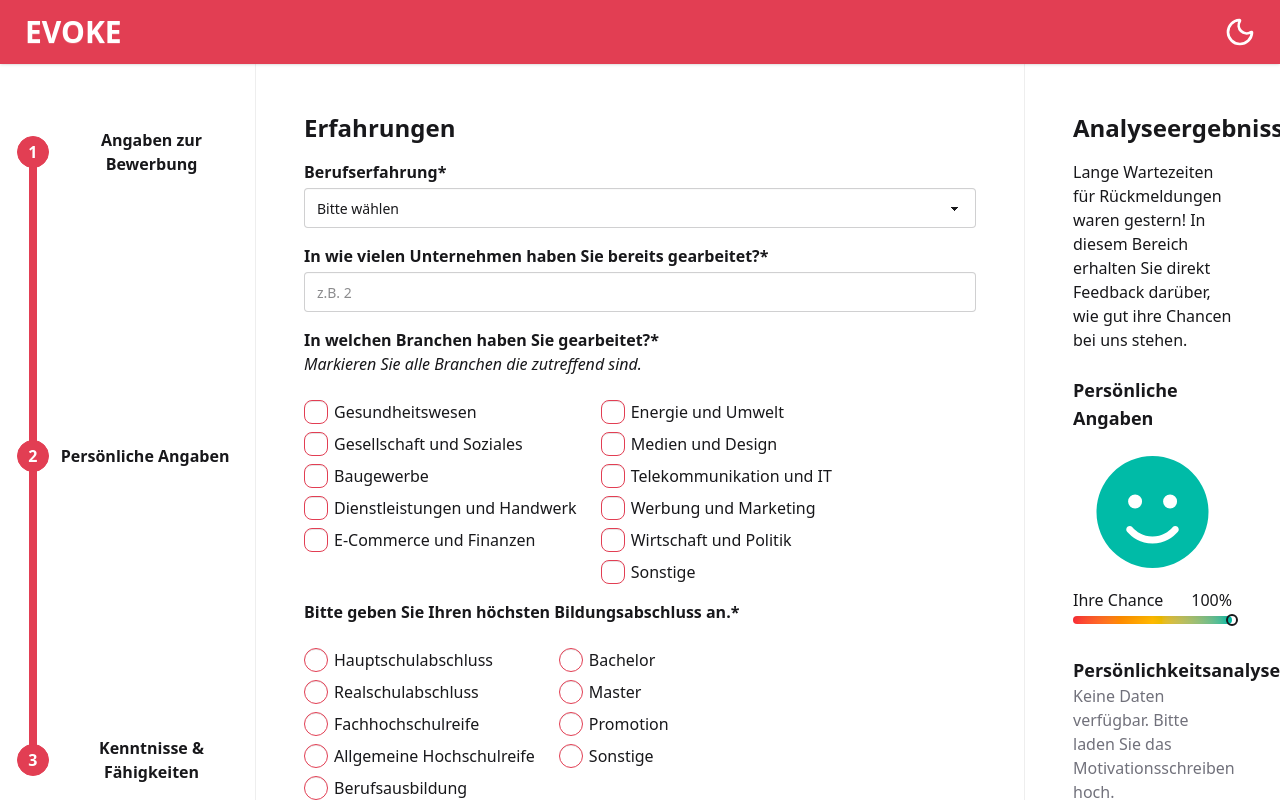
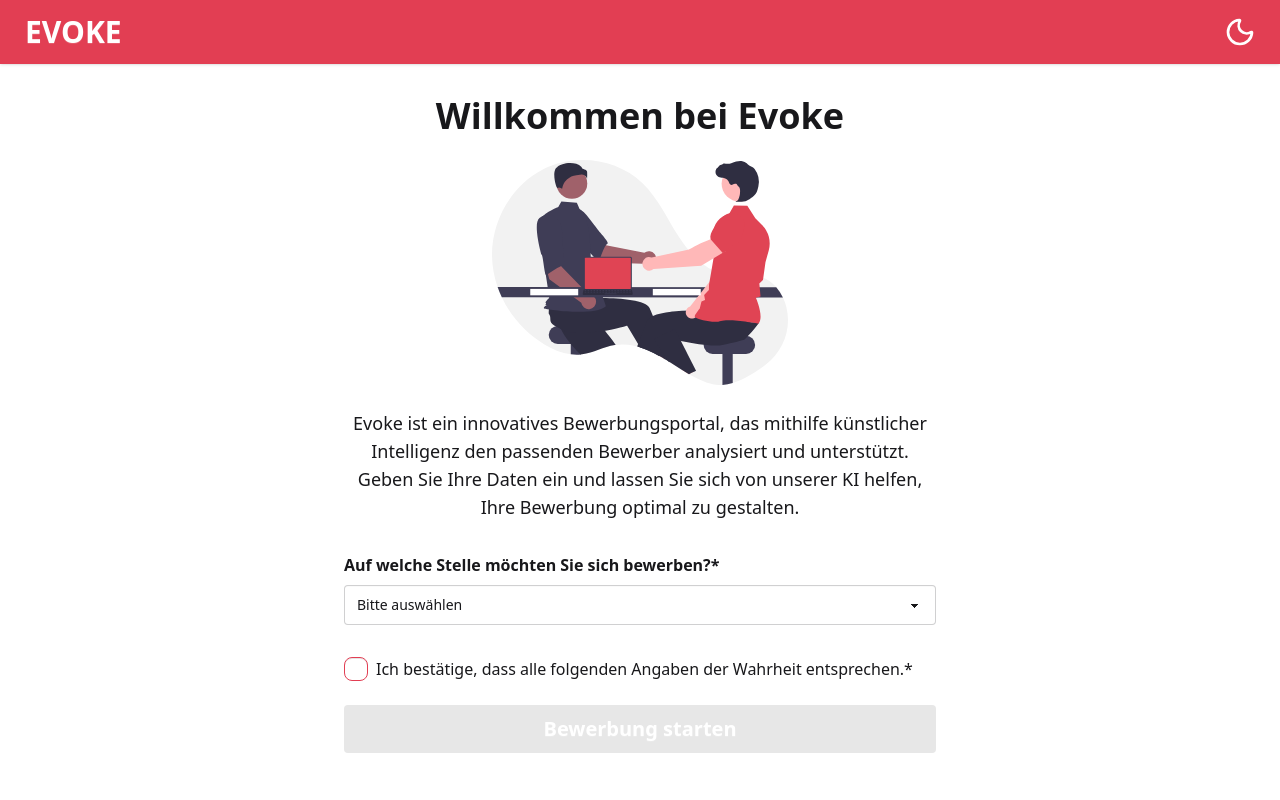
Before and after one commit to michellewrg/MotEmot, a React (Vite) app in the folder ki-bewerbung-check/: page / in a window 1280 px wide. Shown: the top 800 px of the page. Built offline with nearby package versions, Linux system fonts and the light colour scheme.

Commit message:
landing page

```diff
--- /dev/null
+++ b/ki-bewerbung-check/pages/Welcome.tsx
@@ -0,0 +1,78 @@
+import { useState } from "react";
+import { useNavigate } from "react-router-dom";
+import interviewImage from "../src/assets/undraw_interview_yz52.svg";
+
+export default function Welcome() {
+  const [isChecked, setIsChecked] = useState(false);
+  const [selectedPosition, setSelectedPosition] = useState("");
+  const navigate = useNavigate();
+
+  function handleStartApplication() {
+    if (isChecked && selectedPosition) {
+      // Du könntest die Auswahl auch im Context oder in den URL-Params speichern
+      navigate("/experiences");
+    }
+  }
+
+  return (
+    <div className="w-full flex flex-col p-12 mt-12 items-center space-y-8">
+      <div className="flex w-1/2 items-center flex-col space-y-6 2xl:space-y-12">
+        <h1 className="text-4xl font-bold">Willkommen bei Evoke</h1>
+        <img
+          src={interviewImage}
+          className="w-1/2"
+          alt="Interview Illustration"
+        />
+        <p className="text-lg text-center">
+          Evoke ist ein innovatives Bewerbungsportal, das mithilfe künstlicher
+          Intelligenz den passenden Bewerber analysiert und unterstützt. Geben
+          Sie Ihre Daten ein und lassen Sie sich von unserer KI helfen, Ihre
+          Bewerbung optimal zu gestalten.
+        </p>
+      </div>
+
+      <label className="flex flex-col w-1/2">
+        <span className="mb-2 text-base font-semibold">
+          Auf welche Stelle möchten Sie sich bewerben?*
+        </span>
+        <select
+          className="select select-bordered w-full"
+          value={selectedPosition}
+          onChange={(e) => setSelectedPosition(e.target.value)}
+        >
+          <option value="">Bitte auswählen</option>
+          <option value="frontend">Frontend Developer</option>
+          <option value="backend">Backend Developer</option>
+          <option value="uiux">UI/UX Designer</option>
+          <option value="project">Projektmanager</option>
+        </select>
+      </label>
+
+      {/* Positionsauswahl */}
+      <div className="w-1/2 space-y-4">
+        {/* Bestätigung + Button */}
+        <label className="flex items-center">
+          <input
+            type="checkbox"
+            className="checkbox checkbox-accent"
+            checked={isChecked}
+            onChange={(e) => setIsChecked(e.target.checked)}
+          />
+          <span className="ml-2 text-base">
+            Ich bestätige, dass alle folgenden Angaben der Wahrheit entsprechen.*
+          </span>
+        </label>
+
+        <button
+          type="button"
+          className={`btn btn-accent text-white text-xl h-12 w-full mt-2 ${
+            !isChecked || !selectedPosition ? "btn-disabled" : ""
+          }`}
+          onClick={handleStartApplication}
+        >
+          Bewerbung starten
+        </button>
+      </div>
+    </div>
+  );
+}
--- a/ki-bewerbung-check/src/App.tsx
+++ b/ki-bewerbung-check/src/App.tsx
@@ -1,41 +1,46 @@
 import "./App.css";
 import ThemeSwitch from "../components/ThemeSwitch";
 import Sidebar from "../components/Sidebar";
-import Evaluation from "../components/Evaluation";
+import Welcome from "../pages/Welcome";
+import Experiences from "../pages/Experiences";
 import PersonalInformation from "../pages/PersonalInformation";
-import Experiences from "../pages/Experiences"
 import Skills from "../pages/Skills";
-import { Routes, Route } from "react-router-dom";
-import { library } from '@fortawesome/fontawesome-svg-core'
+import Evaluation from "../components/Evaluation"; // Importiere Evaluation-Komponente
+import { library } from '@fortawesome/fontawesome-svg-core';
 import { faFaceSmile, faFaceMeh, faFaceFrown } from "@fortawesome/free-solid-svg-icons";
-import AppProvider from "../context/AppProvider"
-
+import AppProvider from "../context/AppProvider";
+import { Routes, Route, Link, useLocation } from "react-router-dom";
 
 function App() {
+  library.add(faFaceSmile, faFaceMeh, faFaceFrown);
 
-  library.add(faFaceSmile, faFaceMeh, faFaceFrown)
+  const location = useLocation();
+  const isRootPath = location.pathname === "/";
 
   return (
     <AppProvider>
       <div className="min-h-screen min-w-screen overscroll-x-none">
         <div className="navbar fixed top-0 text-white bg-accent shadow-sm justify-between z-999">
-          <a className="btn btn-ghost text-3xl">EVOKE</a>
+          <Link to="/" className="btn btn-ghost text-3xl">EVOKE</Link>
           <ThemeSwitch />
         </div>
         <div className="flex flex-row">
-          <Sidebar />
+          {!isRootPath && <Sidebar />}
           <div className="flex-1">
-            {/* Routes */}
             <Routes>
-              <Route path="/" element={<Experiences />} />
+              <Route path="/" element={<Welcome />} />
+              <Route
+                path="/experiences"
+                element={<Experiences />}
+              />
               <Route path="/personal-information" element={<PersonalInformation />} />
               <Route path="/skills" element={<Skills />} />
             </Routes>
           </div>
-          <Evaluation />
+          {!isRootPath && <Evaluation />}
         </div>
       </div>
-    </ AppProvider>
+    </AppProvider>
   );
 }
 
```
Also changed, not shown: ki-bewerbung-check/src/assets/undraw_interview_yz52.svg (added).
